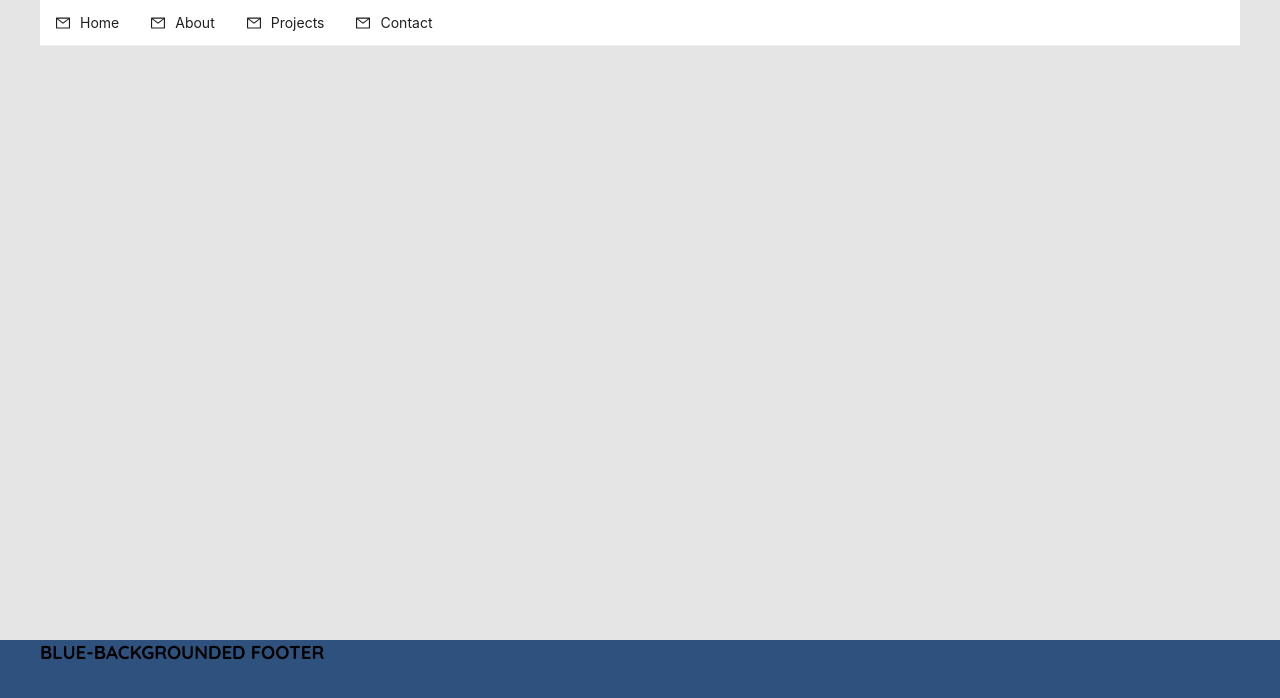
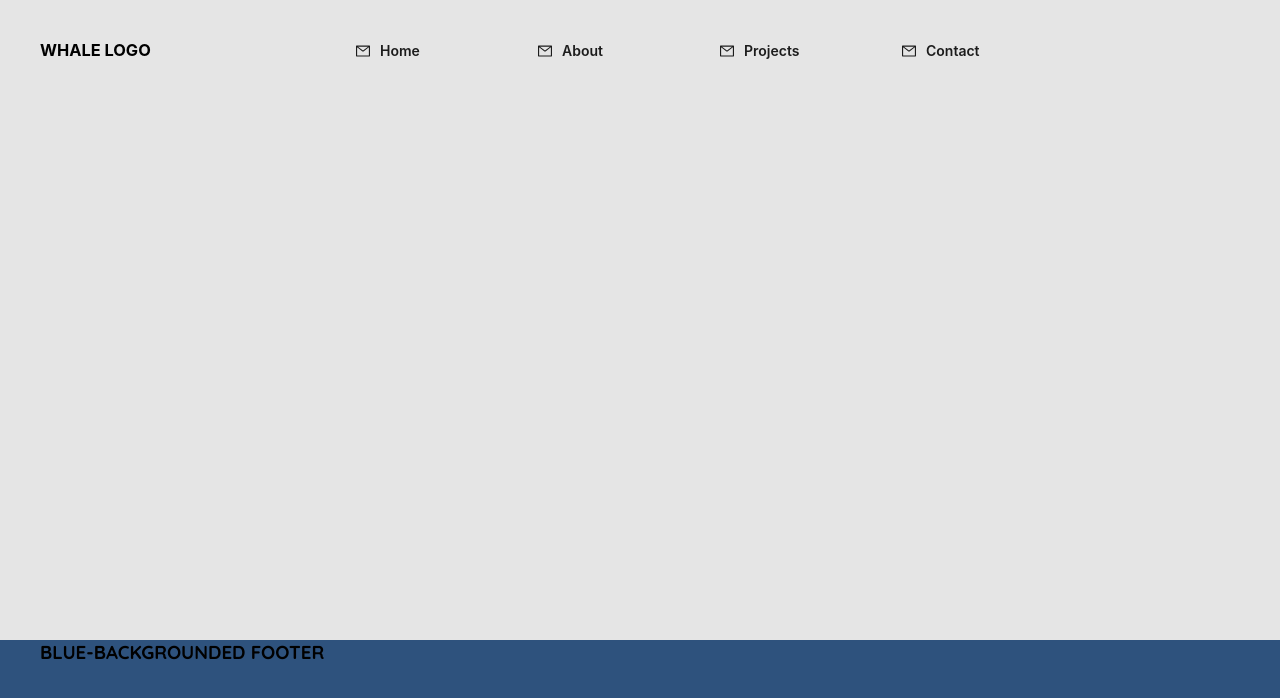
Before and after one commit to ev-indrik/my-portfolio, a React (Vite) app: page / in a window 1280 px wide. Shown: the top 698 px of the page. Built offline with nearby package versions, Linux system fonts and the light colour scheme.

Commit message:
WIP: menu connected with pages, additional pages added to routes

```diff
--- a/src/_variables.scss
+++ b/src/_variables.scss
@@ -1,3 +1,6 @@
+//===>> font
+$main-font: "Quicksand", sans-serif;
+
+//===>> colors
 $primary-bg-color: #E5E5E5;
-
 $primary-blue: #2E527D;
--- a/src/components/header/Header.scss
+++ b/src/components/header/Header.scss
@@ -2,4 +2,18 @@
 
 .header-wrapper {
 
+  .header-menu {
+    background: variables.$primary-bg-color;
+    border: none;
+    height: 100px;
+    min-height: 100px;
+    display: flex;
+    align-items: center;
+
+    .ant-menu-title-content {
+      font-family: variables.$main-font;
+      font-size: 14px;
+      font-weight: 600;
+    }
+  }
 }
--- a/src/components/header/Header.tsx
+++ b/src/components/header/Header.tsx
@@ -1,51 +1,64 @@
 import {type FC, useState} from 'react';
-import {Menu, type MenuProps} from "antd";
+import {Col, Menu, type MenuProps, Row } from "antd";
 
+import {useLocation, useNavigate} from "react-router";
+import MenuItem from './menu-item/MenuItem';
 import './Header.scss'
-import {MailOutlined} from "@ant-design/icons";
+
+
 
 type MenuItem = Required<MenuProps>['items'][number];
 
 const items: MenuItem[] = [
     {
-        label: 'Home',
+        label: <MenuItem label={'Home'}/>,
         key: 'home',
-        icon: <MailOutlined/>,
     },
     {
-        label: 'About',
+        label: <MenuItem label={'About'}/>,
         key: 'about',
-        icon: <MailOutlined/>,
     },
     {
-        label: 'Projects',
+        label: <MenuItem label={'Projects'}/>,
         key: 'projects',
-        icon: <MailOutlined/>,
     },
     {
-        label: 'Contact',
+        label: <MenuItem label={'Contact'}/>,
         key: 'contact',
-        icon: <MailOutlined/>,
     },
 ]
 
-
 const Header: FC = () => {
 
-    const [current, setCurrent] = useState('mail');
+    const navigate = useNavigate()
+    const {pathname} = useLocation()
+    const currentLocation = pathname.split('/')[1]
+
+    const [current, setCurrent] = useState(currentLocation);
 
     const onClick: MenuProps['onClick'] = (e) => {
         setCurrent(e.key);
+        navigate(`/${e.key}`)
     };
 
     return (
         <div className={'header-wrapper'}>
             <div className={'container'}>
-                <Menu
-                    onClick={onClick}
-                    selectedKeys={[current]}
-                    mode={"horizontal"}
-                    items={items}/>
+                <Row justify={'space-between'} align={'middle'}>
+                    <Col>
+                        <h3>{'WHALE LOGO'}</h3>
+                    </Col>
+                    <Col span={18}>
+                        <Menu
+                            className={'header-menu'}
+                            onClick={onClick}
+                            selectedKeys={[current]}
+                            mode={"horizontal"}
+                            items={items}
+                            overflowedIndicator={false}
+                        />
+                    </Col>
+                </Row>
             </div>
         </div>
     );
--- /dev/null
+++ b/src/components/header/menu-item/MenuItem.scss
@@ -0,0 +1,5 @@
+.menu-item-wrapper {
+  display: flex;
+  align-items: center;
+  min-width: 150px;
+}
--- /dev/null
+++ b/src/components/header/menu-item/MenuItem.tsx
@@ -0,0 +1,19 @@
+import type {FC} from "react";
+import {MailOutlined} from "@ant-design/icons";
+import {Typography} from "antd";
+
+import './MenuItem.scss'
+
+const {Text} = Typography
+
+
+const MenuItem: FC<{label: string}> = ({label})=>{
+    return(
+        <div className={'menu-item-wrapper'}>
+            <MailOutlined/>
+            <Text>{label}</Text>
+        </div>
+    )
+}
+
+export default MenuItem;
--- a/src/index.scss
+++ b/src/index.scss
@@ -2,7 +2,7 @@
 @use 'variables';
 
 :root {
-  font-family: "Quicksand", sans-serif;
+  font-family: variables.$main-font;
   font-optical-sizing: auto;
 
   font-synthesis: none;
--- /dev/null
+++ b/src/pages/contact/Contact.tsx
@@ -0,0 +1,11 @@
+import {type FC} from 'react';
+
+const Contact: FC = () => {
+    return (
+        <div>
+            <h3>{'Contact page'}</h3>
+        </div>
+    );
+};
+
+export default Contact;
--- a/src/pages/index.tsx
+++ b/src/pages/index.tsx
@@ -6,6 +6,8 @@ import NoFooterLayout from "../layuot/NoFooterLayout.tsx";
 
 const Home = lazy<FC>(() => import('../pages/home/Home.tsx'))
 const About = lazy<FC>(() => import('../pages/about/About.tsx'))
+const Projects = lazy<FC>(() => import('../pages/projects/Projects.tsx'))
+const Contact = lazy<FC>(() => import('../pages/contact/Contact.tsx'))
 const NotFound = lazy<FC>(() => import('../pages/not-found/NotFound.tsx'))
 
 const routes: RouteObject[] = [
@@ -16,6 +18,14 @@ const routes: RouteObject[] = [
             {
                 path: `/about`,
                 element: <About/>,
+            },
+            {
+                path: `/projects`,
+                element: <Projects/>,
+            },
+            {
+                path: `/contact`,
+                element: <Contact/>,
             },
         ]
     },
--- /dev/null
+++ b/src/pages/projects/Projects.tsx
@@ -0,0 +1,11 @@
+import {type FC} from 'react';
+
+const Projects: FC = () => {
+    return (
+        <div>
+            <h3>{'Projects'}</h3>
+        </div>
+    );
+};
+
+export default Projects;
```
